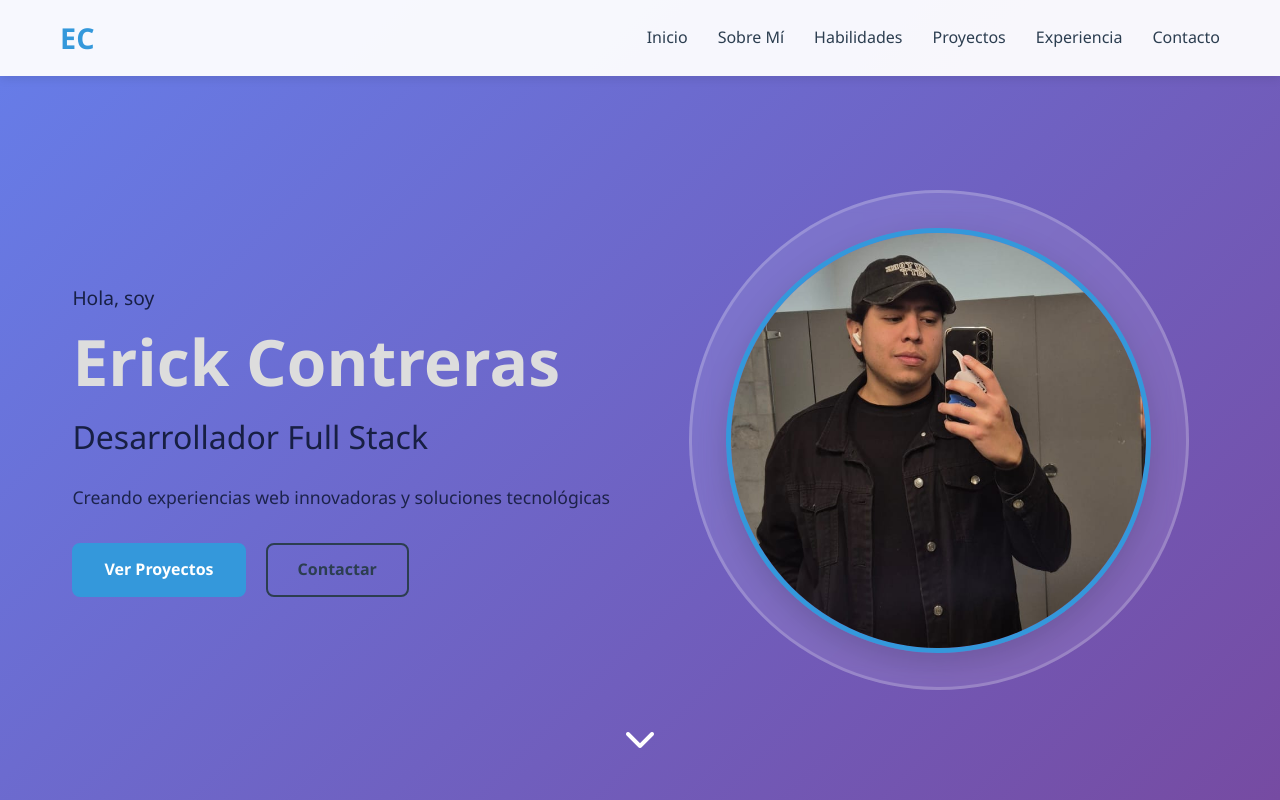
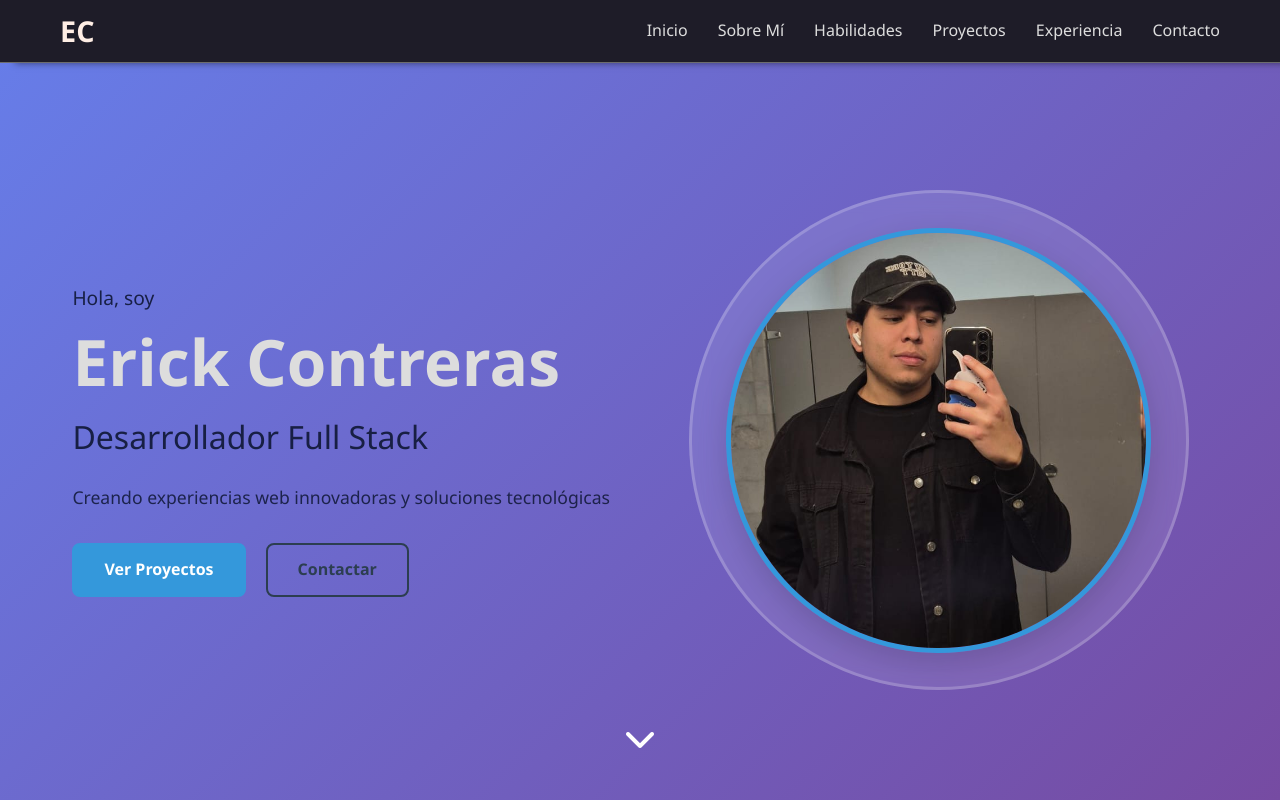
Before and after one commit to contrererick/Portfolio, a React app: page / in a window 1280 px wide. Shown: the top 800 px of the page. Built offline with nearby package versions, Linux system fonts and the light colour scheme.

Commit message:
Modify Header.css and Navigation.css

```diff
--- a/public/styles/Header.css
+++ b/public/styles/Header.css
@@ -6,8 +6,9 @@
     top: 0;
     left: 0;
     width: 100%;
-    background-color: rgba(255, 255, 255, 0.95);
-    box-shadow: var(--shadow);
+    background-color: #1e1c28;
+    /* border-bottom: 1px solid #2c2b2f; */
+    border-bottom: 1.5px solid rgb(109, 109, 109);
+    box-shadow: 15px 0px 7px rgba(0, 0, 0, 0.5);
     z-index: 1000;
-    transition: var(--transition);
 }
--- a/public/styles/Navigation.css
+++ b/public/styles/Navigation.css
@@ -2,7 +2,7 @@
    Navigation
    =========================== */
 .navbar {
-    padding: 15px 0;
+    padding: 8px 0;
 }
 
 .navbar .container {
@@ -14,12 +14,12 @@
 .nav-brand a {
     font-size: 1.8rem;
     font-weight: 700;
-    color: var(--primary-color);
+    color: rgb(255, 238, 229);
     transition: var(--transition);
 }
 
 .nav-brand a:hover {
-    color: var(--accent-color);
+    color: var(--primary-color);
 }
 
 .nav-menu {
@@ -30,7 +30,7 @@
 
 .nav-link {
     font-weight: 500;
-    color: var(--secondary-color);
+    color: var(--text-brigth);
     transition: var(--transition);
     position: relative;
 }
```
